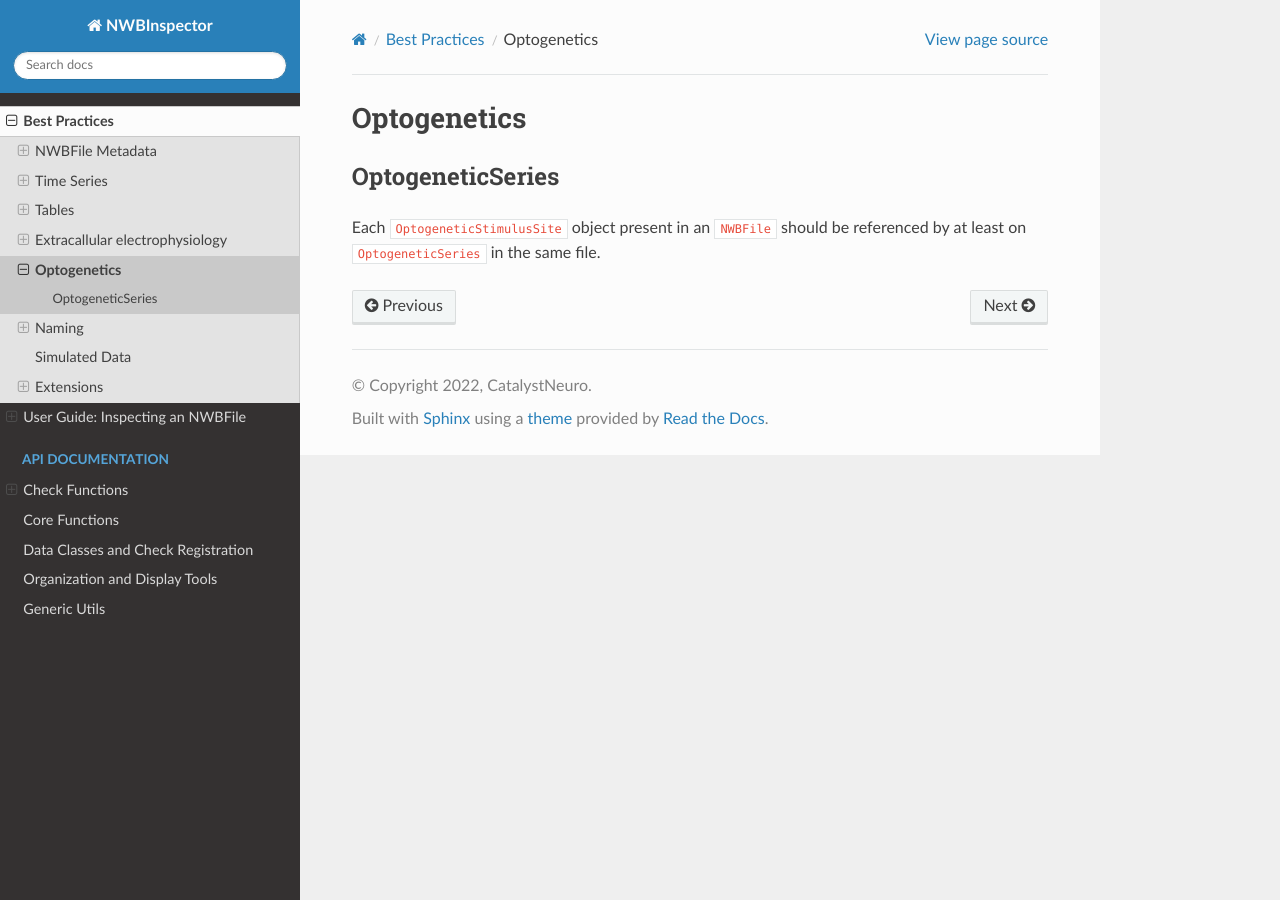
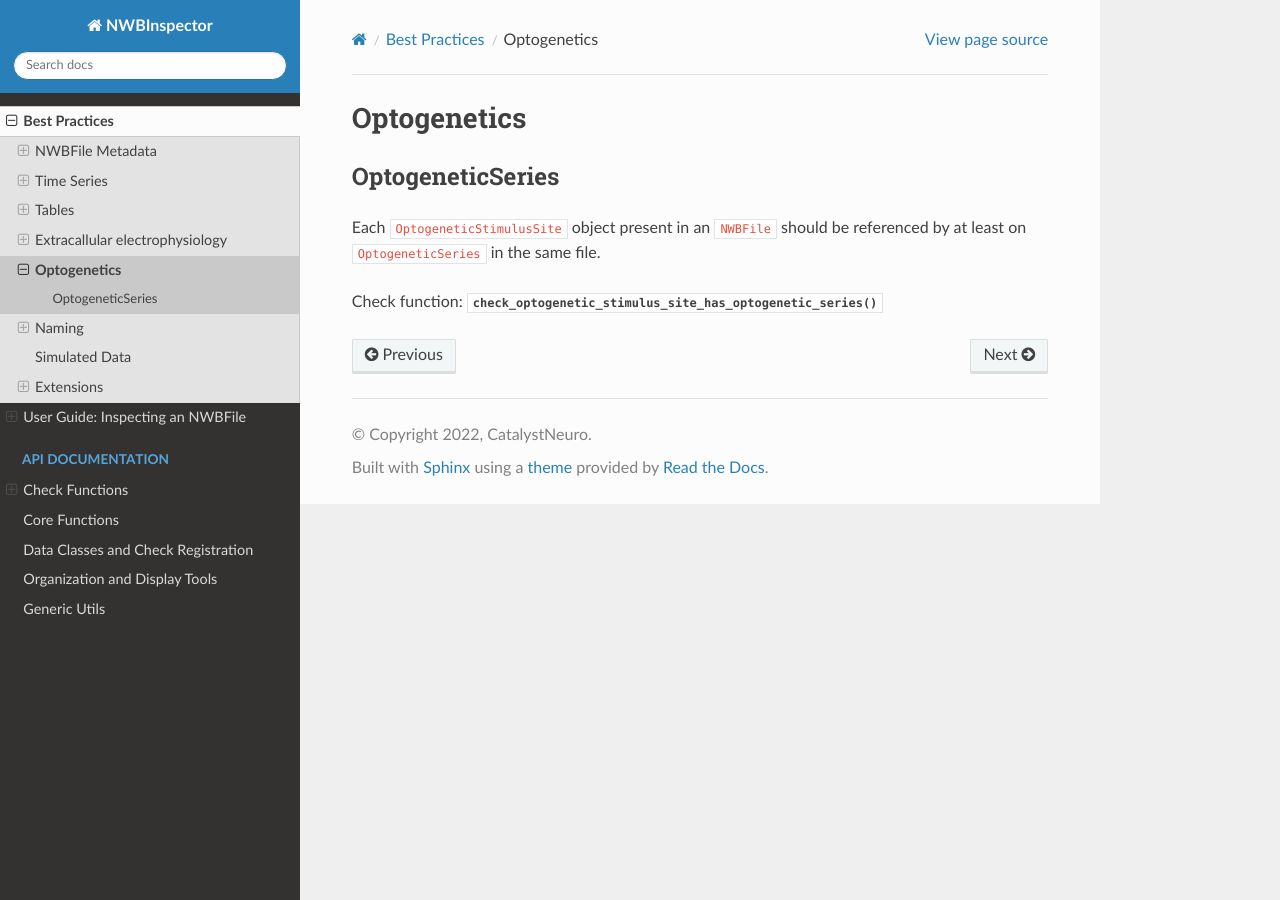
Before and after one commit to NeurodataWithoutBorders/nwbinspector, a Sphinx documentation site: the page built from docs/best_practices/ogen.rst, in a window 1280 px wide. Built offline with Sphinx 7.4.7 and the Read the Docs theme 2.0.0, drawn with Linux system fonts in a browser that asks for light colours; pages that are not in the unit, such as notebooks, are missing from menus.

Commit message:
Update docs/best_practices/ogen.rst

```diff
--- a/docs/best_practices/ogen.rst
+++ b/docs/best_practices/ogen.rst
@@ -6,3 +6,5 @@ OptogeneticSeries
 
 Each ``OptogeneticStimulusSite`` object present in an ``NWBFile`` should
 be referenced by at least on ``OptogeneticSeries`` in the same file.
+
+Check function: :py:meth:`~nwbinspector.checks.ogen.check_optogenetic_stimulus_site_has_optogenetic_series`
```
